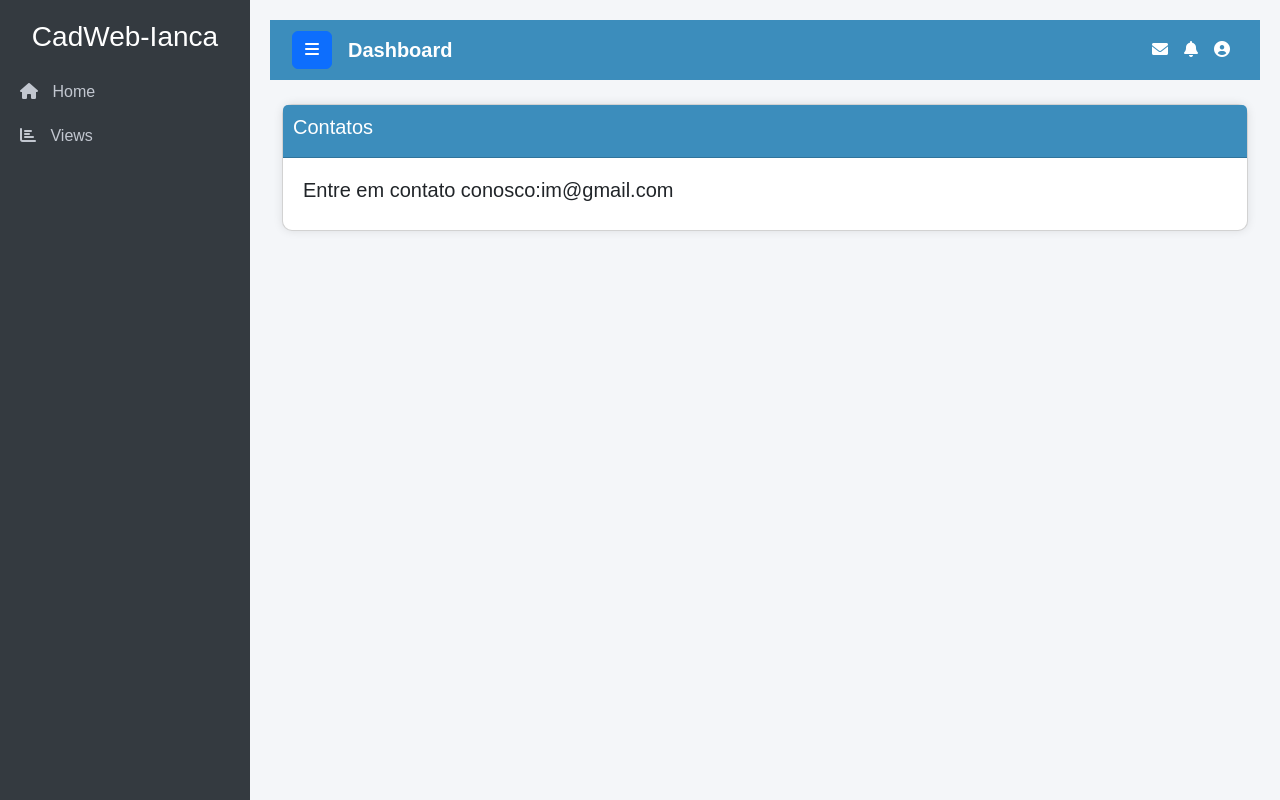
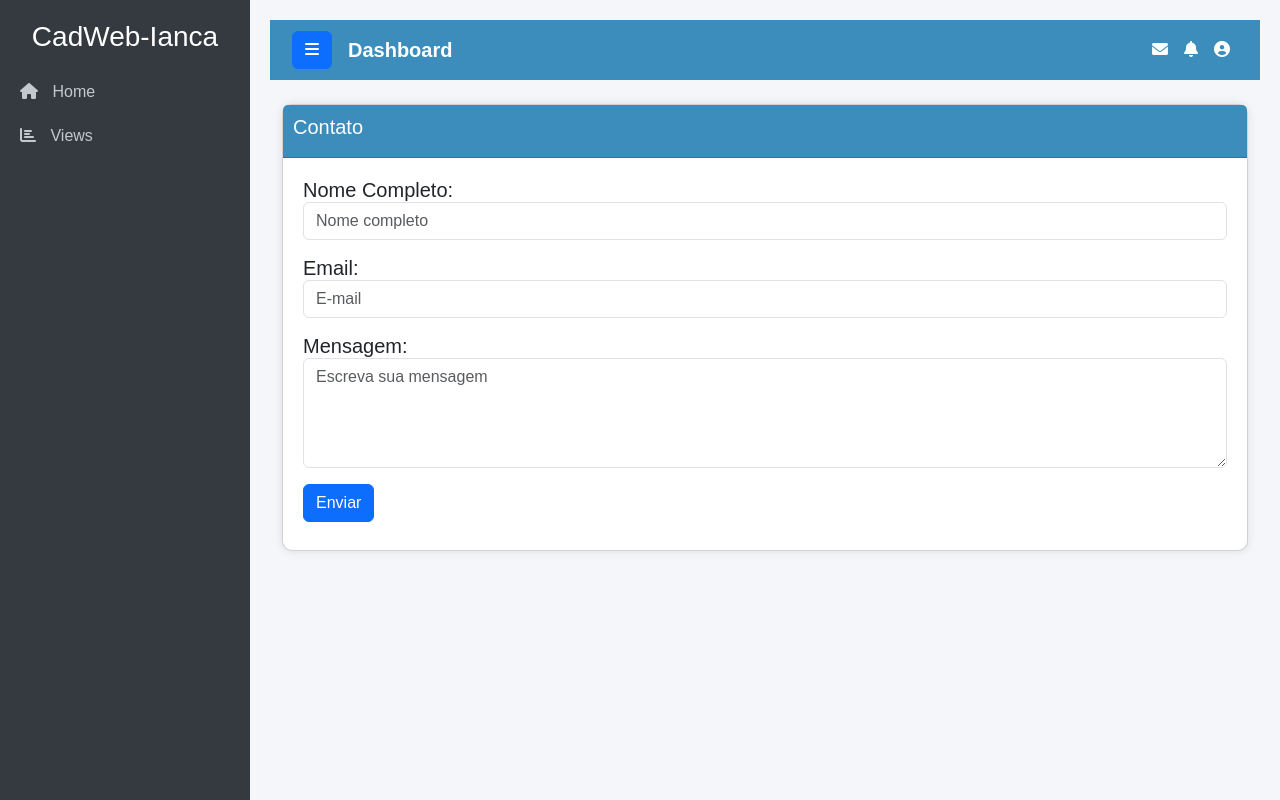
Before and after one commit to IancaMatos/piloto, a Django app: page /contato/ in a window 1280 px wide. Run offline with Django 5.2, Linux system fonts and the light colour scheme.

Commit message:
forms ok

```diff
--- /dev/null
+++ b/home/forms.py
@@ -0,0 +1,34 @@
+# forms.py
+from django import forms
+
+
+class ContatoForm(forms.Form):
+
+    nome = forms.CharField(
+        max_length=100,
+        label='Nome Completo',
+        widget=forms.TextInput(attrs={'class': 'form-control', 'placeholder': 'Nome completo'})
+    )
+
+    email = forms.EmailField(
+        widget=forms.EmailInput(attrs={'class': 'form-control', 'placeholder': 'E-mail'})
+    )
+    mensagem = forms.CharField(
+        widget=forms.Textarea(attrs={'class': 'form-control', 'placeholder': 'Escreva sua mensagem', 'rows': 4})
+    )
+
+
+class ProdutoForm(forms.Form):
+
+    nome = forms.CharField(
+        max_length=100,
+        label='Nome do Produto',
+        widget=forms.TextInput(attrs={'class': 'form-control', 'placeholder': 'ex: Impressora'})
+    )
+
+    preco = forms.DecimalField(
+        max_digits = 10,
+        decimal_places= 2,
+        label= 'Preço',
+        widget=forms.NumberInput(attrs={'class': 'form-control', 'placeholder': 'ex: 500,00'})
+    )
--- a/home/templates/contato.html
+++ b/home/templates/contato.html
@@ -1,6 +1,15 @@
 {% extends "base.html" %}
 
-{% block titulo %} Contatos {% endblock  %}
+{% block titulo  %} Contato {% endblock %}
+
+{% block conteudo  %}
 
 
-{% block conteudo %}Entre em contato conosco:im@gmail.com{% endblock %}
+    <form method="post">
+        {% csrf_token %}
+        {{ form.as_p }} <!-- Renderiza cada campo do formulário com <p> tags -->
+        <button class="btn btn-primary" type="submit">Enviar</button>
+    </form>
+
+
+{% endblock %}
--- a/home/templates/produtos/lista.html
+++ b/home/templates/produtos/lista.html
@@ -5,8 +5,9 @@
 
 {% block conteudo %}
 
+<button onclick="location='{% url "form_produto" %}'" class= "btn btn-primary mb-4" type="button">Novo Produto</button>
 
-  <table class="table table-bordered table-hover">
+<table class="table table-bordered table-hover">
     <thead class="thead-dark">
         <tr>
             <th scope="col">Código</th>
--- a/home/urls.py
+++ b/home/urls.py
@@ -13,5 +13,6 @@ urlpatterns = [
     path('dia_da_semana/<int:dia>/', views.dia_da_semana, name='dia_da_semana'),
     path('produtos/', views.produtos, name='produtos'),
     path('page/', views.home, name='page'),
+    path('produtos/form', views.form_produto, name='form_produto'),
 
 ]
--- a/home/views.py
+++ b/home/views.py
@@ -1,6 +1,6 @@
 from django.shortcuts import render, HttpResponse
+from .forms import ContatoForm, ProdutoForm
 # from django.http import
-
 
 # Create your views here.
 
@@ -14,8 +14,15 @@ def index(request):
 def sobre(request):
     return render(request, 'sobre.html')
 
+
+#view contato
 def contato(request):
-    return render(request, 'contato.html')
+    form = ContatoForm()
+    contexto = {
+        'form': form,
+    }
+    return render(request, 'contato.html', contexto)
+
 
 def ajuda(request):
     return render(request, 'ajuda.html')
@@ -72,3 +79,10 @@ def home(request):
     }
 
     return render(request,'page.html',context)
+
+def form_produto(request):
+    form = ProdutoForm()
+    contexto = {
+        'form': form,
+    }
+    return render(request,'produtos/formulario.html', contexto)
```
Also changed, not shown: home/templates/produtos/formulario.html (+15 -0 lines).
